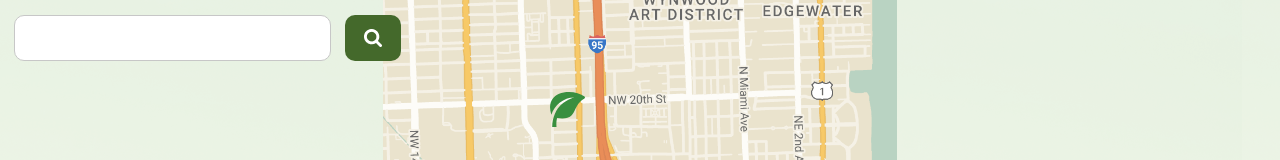
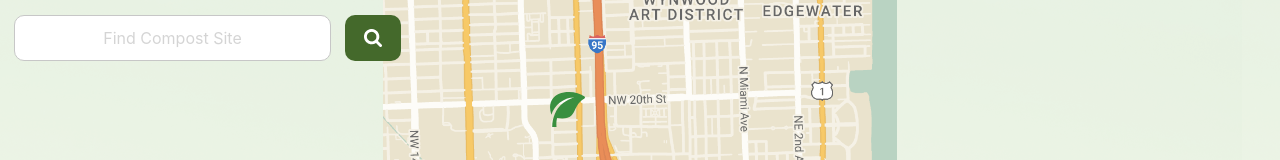
Before and after one commit to maikalangi/Compostr, a React (Create React App) app: page /main in a window 1280 px wide. Shown: the top 160 px of the page. Built offline with nearby package versions, Linux system fonts and the light colour scheme; a web font is replaced by a local one.

Commit message:
flavor text

```diff
--- a/src/pages/MainpageMap.js
+++ b/src/pages/MainpageMap.js
@@ -27,7 +27,7 @@ function MainpageMap({setNavBool}) {
 
   return (
     <div className='divImage'>
-      <div className='searchBar'><input className='searchinput'></input><div className='magnify'></div></div>
+      <div className='searchBar'><input className='searchinput' placeholder='Find Compost Site'></input><div className='magnify'></div></div>
     <img className="image" src={Map}/>
         <>
         <a class="btn" onClick={handleShow}  >
```
